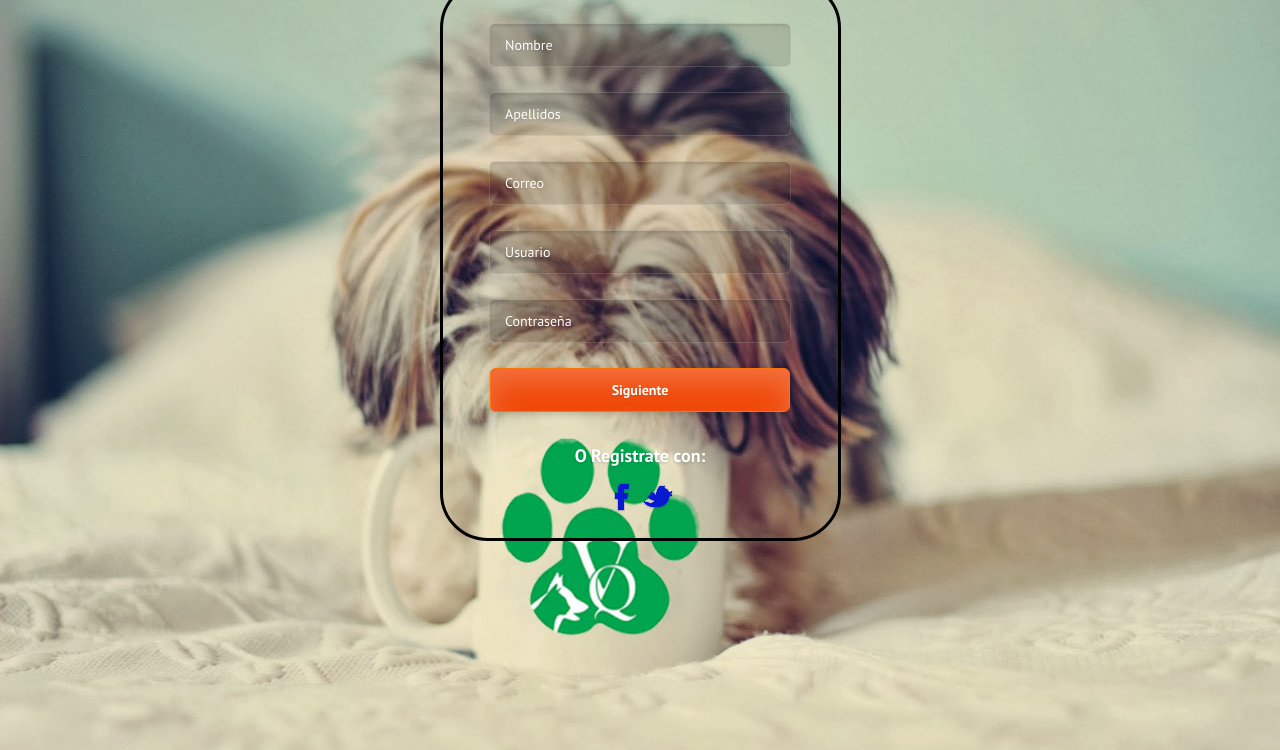
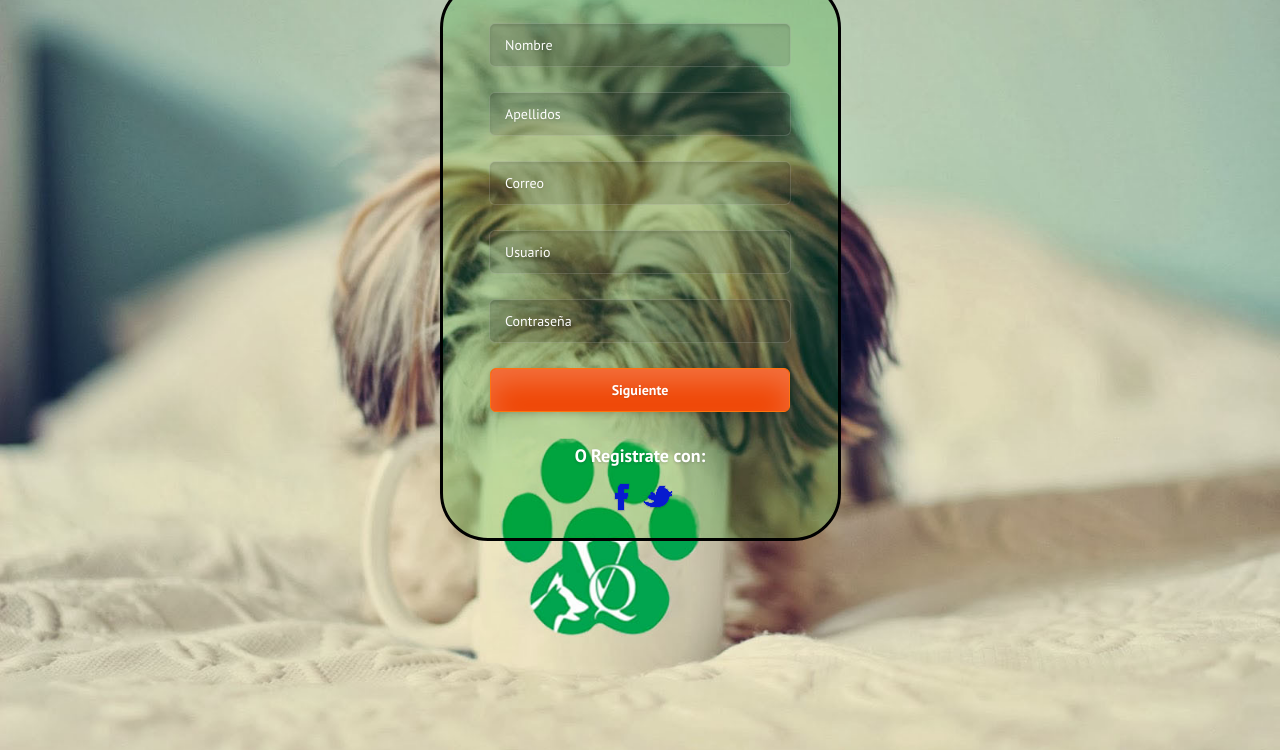
Before and after one commit to omb94/veterinaria, a website: page registrar.html in a window 1280 px wide. Shown: the part 50-800 px from the top of the page. Drawn offline with Linux system fonts and the light colour scheme.

Commit message:
Update style.css

```diff
--- a/css/estilo_login/style.css
+++ b/css/estilo_login/style.css
@@ -190,7 +190,7 @@ button:active {
 }
 
 #panel{
-    background-color: transparent;
+    background: rgba(0,161,0,0.2);
     width: 395px;
     margin: auto;
     padding-bottom: 20px;
```
